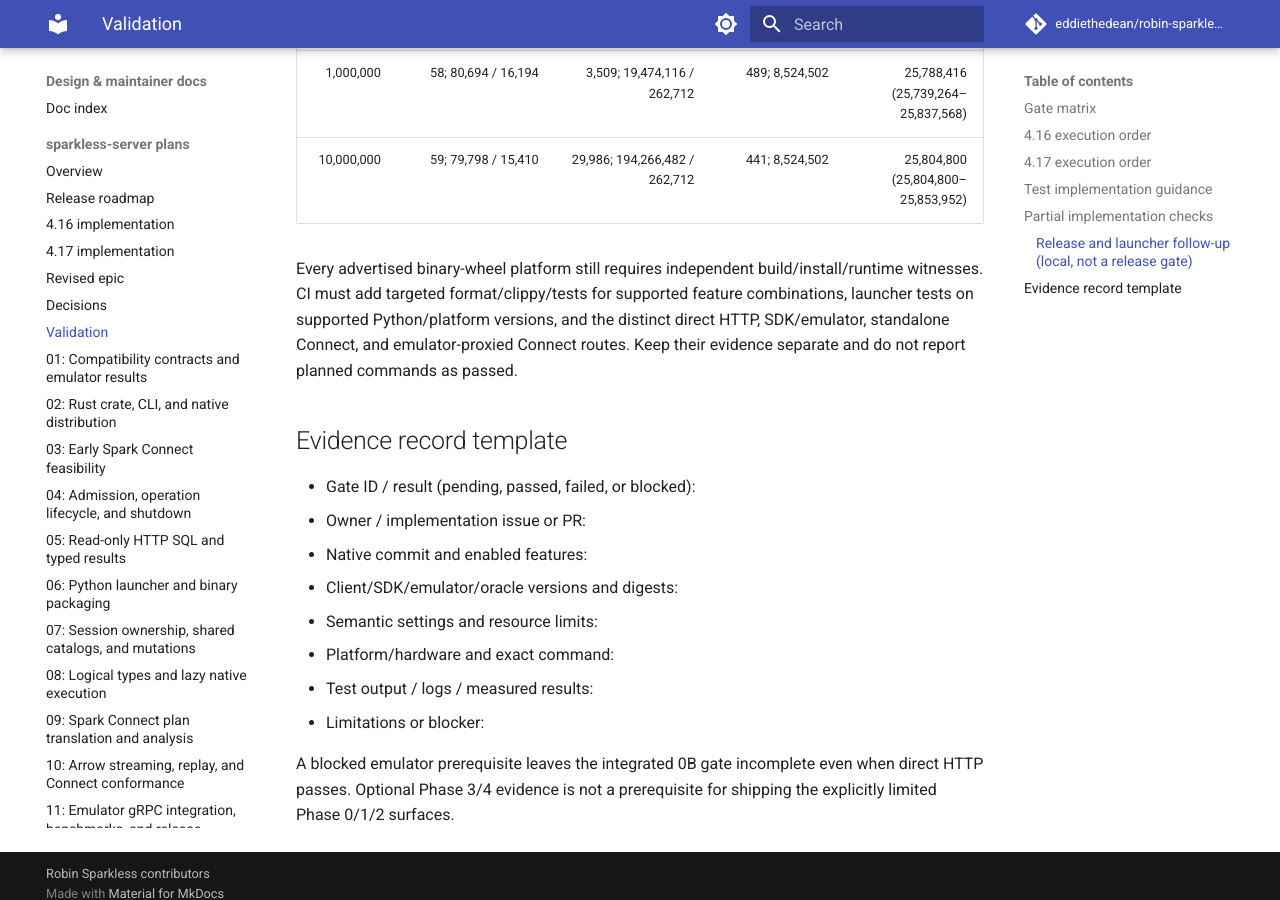
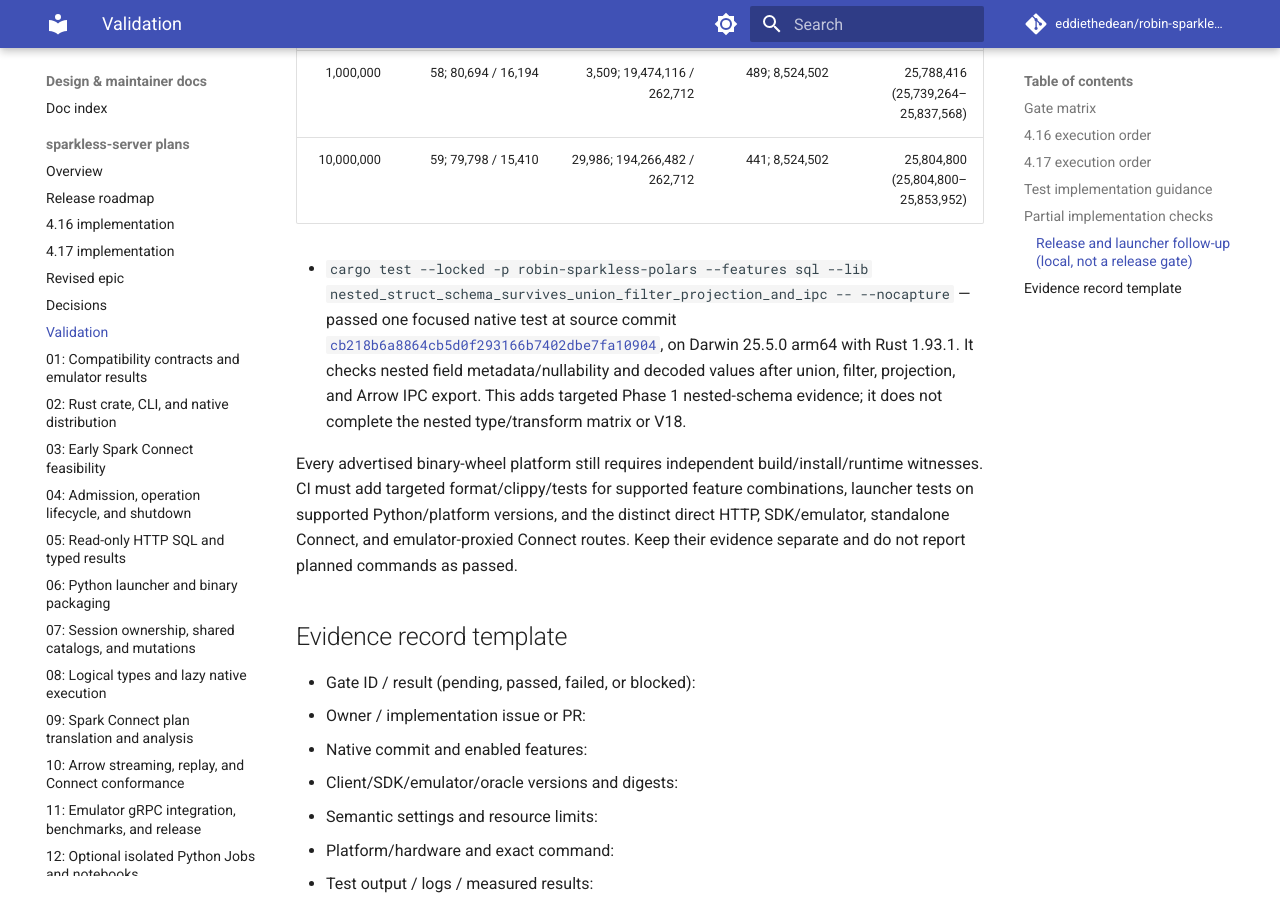
Before and after one commit to eddiethedean/robin-sparkless, an MkDocs documentation site: the page built from docs/plans/sparkless-server/VALIDATION.md, in a window 1280 px wide and 900 px high, scrolled down 14192 px. Built offline with MkDocs 1.6.1 and Material for MkDocs 9.7.7, drawn with Linux system fonts in a browser that asks for light colours; comment, search, counter and statistics services are not loaded.

Commit message:
Record nested logical schema validation

```diff
--- a/docs/plans/sparkless-server/VALIDATION.md
+++ b/docs/plans/sparkless-server/VALIDATION.md
@@ -130,6 +130,8 @@
 | 1,000,000 | 58; 80,694 / 16,194 | 3,509; 19,474,116 / 262,712 | 489; 8,524,502 | 25,788,416 (25,739,264–25,837,568) |
 | 10,000,000 | 59; 79,798 / 15,410 | 29,986; 194,266,482 / 262,712 | 441; 8,524,502 | 25,804,800 (25,804,800–25,853,952) |
 
+- `cargo test --locked -p robin-sparkless-polars --features sql --lib nested_struct_schema_survives_union_filter_projection_and_ipc -- --nocapture` — passed one focused native test at source commit [`cb218b6a8864cb5d0f293166b7402dbe7fa10904`](https://github.com/eddiethedean/robin-sparkless/commit/cb218b6a8864cb5d0f293166b7402dbe7fa10904), on Darwin 25.5.0 arm64 with Rust 1.93.1. It checks nested field metadata/nullability and decoded values after union, filter, projection, and Arrow IPC export. This adds targeted Phase 1 nested-schema evidence; it does not complete the nested type/transform matrix or V18.
+
 Every advertised binary-wheel platform still requires independent build/install/runtime witnesses. CI must add targeted format/clippy/tests for supported feature combinations, launcher tests on supported Python/platform versions, and the distinct direct HTTP, SDK/emulator, standalone Connect, and emulator-proxied Connect routes. Keep their evidence separate and do not report planned commands as passed.
 
 ## Evidence record template
```
